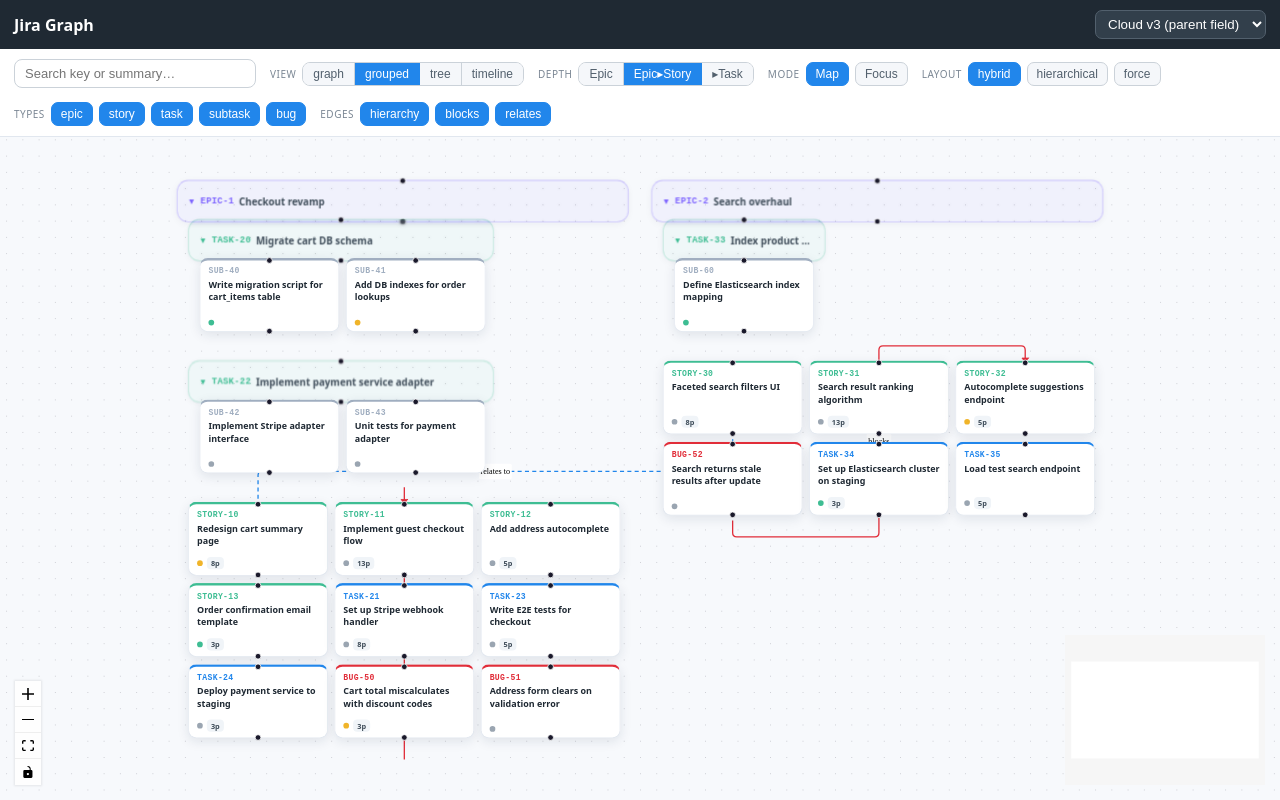
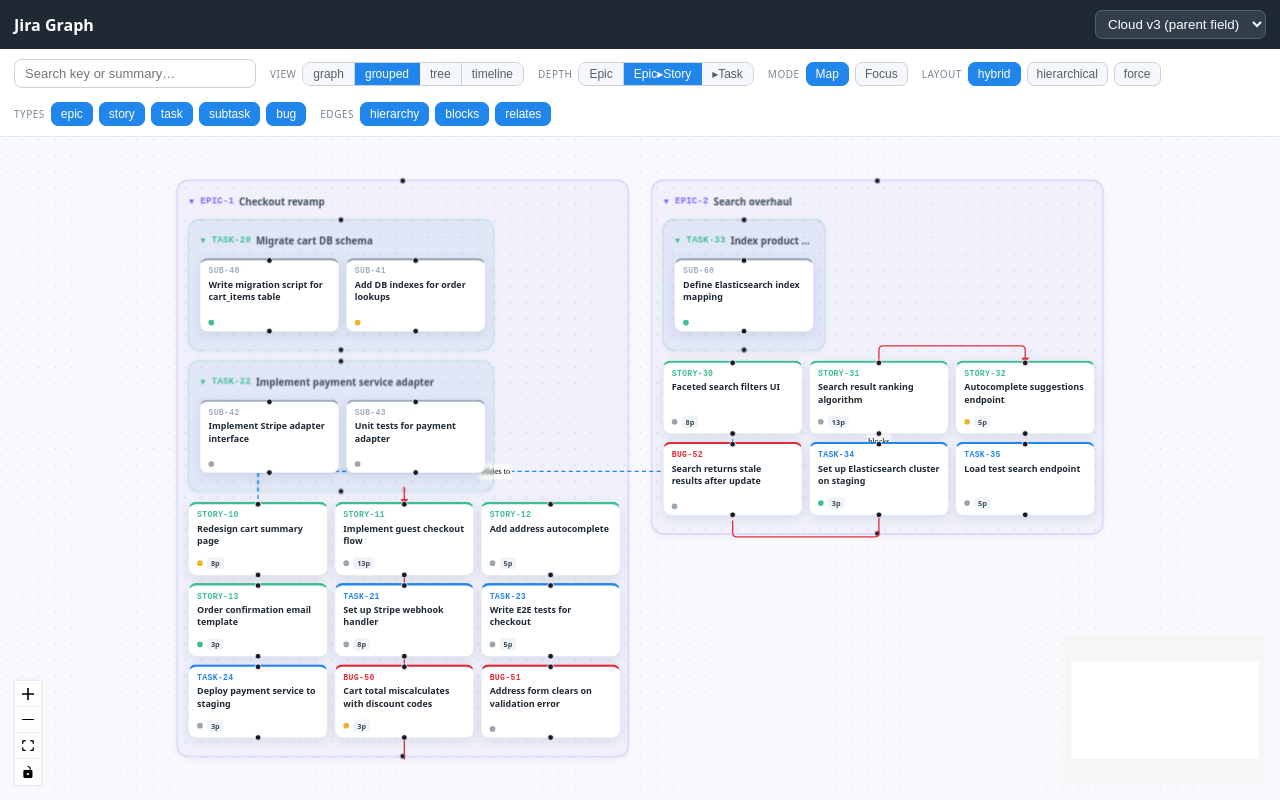
Before and after one commit to thesammygit/jira-graph, a React (Vite) app: page / in a window 1280 px wide. Both pictures are taken after a click on the button "grouped". Built offline with nearby package versions, Linux system fonts and the light colour scheme.

Commit message:
fix(grouped): container fills node bounds so the box encloses its children
Co-Authored-By: Claude Opus 4.8 <noreply@anthropic.com>

```diff
--- a/src/components/grouped.css
+++ b/src/components/grouped.css
@@ -1,5 +1,9 @@
 /* ── Container node ─────────────────────────────────────────────────── */
 .container-node {
+  /* fill the React Flow node bounds so the box visibly encloses its children */
+  width: 100%;
+  height: 100%;
+  box-sizing: border-box;
   background: rgba(255,255,255,.6);
   border: 1.5px solid #ccc;
   border-radius: 14px;
```
